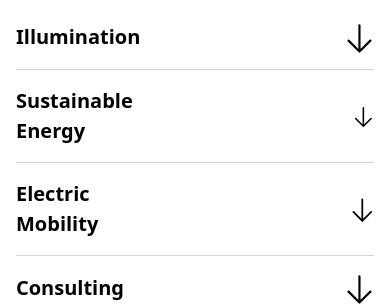
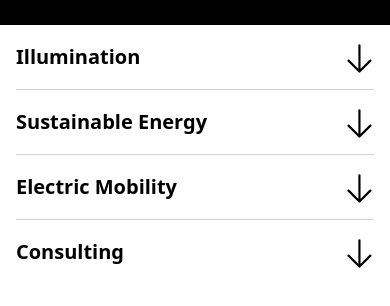
Before and after one commit to Aslam45235/tailwindcss, a React (Create React App) app: page /services in a window 390 px wide. Shown: the part 775-1081 px from the top of the page. Built offline with nearby package versions, Linux system fonts and the light colour scheme.

Commit message:
final change

```diff
--- a/src/Components/Services.js
+++ b/src/Components/Services.js
@@ -26,7 +26,7 @@ function Services() {
         <div className="absolute w-full md:w-full lg:w-full">
           <Navbar color="white" />
         </div>
-        <div className="lg:full bg-[#000000] md:w-full w-full h-auto lg:px-16 px-4">
+        <div className="lg:full bg-[#000000] md:w-full  h-[800px] lg:px-16 px-4">
           <div className="pt-[550px]">
             <h1 className="text-[40px] text-400 leading-[48px]">Services</h1>
             <div className="md:w-[535px]">
@@ -38,7 +38,7 @@ function Services() {
         </div>
       </div>
 
-      <div className="main w-full min-h-[100%] xl:h-[1430px] md:mt-[200px] px-4 md:px-20 mt-20">
+      <div className="main w-full min-h-[100%] xl:h-[1430px] md:mt-[200px] px-4 pt-5 md:px-20 mt-20">
         <div className="w-full">
           {services.map((item, index) => (
             <div
@@ -49,7 +49,7 @@ function Services() {
             >
               {/* Dropdown Button */}
               <div
-                className="flex justify-between items-center py-4 cursor-pointer gap-x-[200px]"
+                className="flex justify-between items-center py-4 cursor-pointer md:gap-x-[200px]"
                 onClick={() => toggleDropdown(item.id)}
               >
                 <h1 className="md:text-[48px] md:leading-[58.08px] text-[20px] font-semibold">
```
